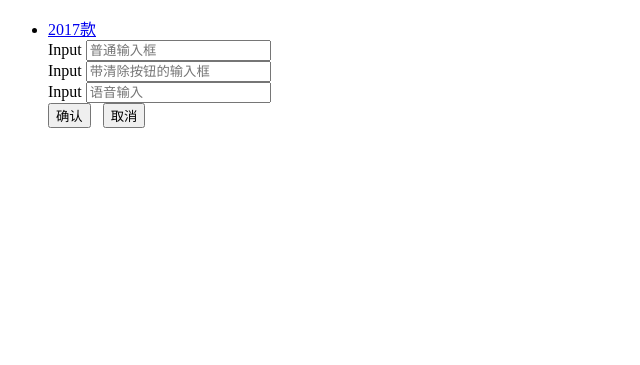
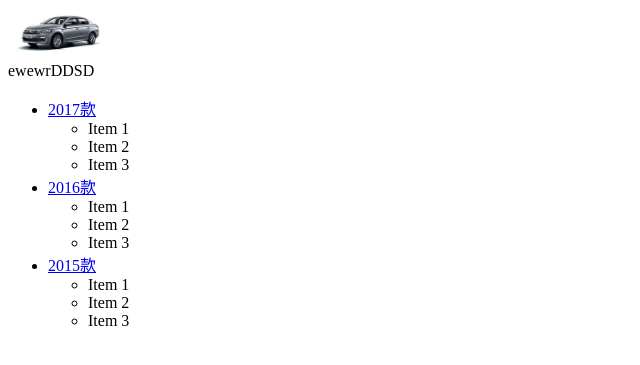
Before and after one commit to hi-noikiy/ServicesOrderH5, a PHP site: page /DbName/app/Home/View/Car_selectcarclass.php in a window 1280 px wide. Shown: the top 365 px of the page, without its empty margins (0-640 px from the left). Run offline with PHP 8.4, Linux system fonts and the light colour scheme.

Commit message:
周三晚间

```diff
--- a/app/Home/View/Car_selectcarclass.php
+++ b/app/Home/View/Car_selectcarclass.php
@@ -4,35 +4,49 @@
 <head>
 	<include file="./app/Home/View/Include_head.php"/>
 	<style>
-
+		.mui-content>.mui-table-view:first-child {
+			margin-top: 0;
+		}
 	</style>
 </head>
 
 <body>
 	<div class="mui-content">
+		<div class="mui-table-view  mui-grid-view">
+			<div class="mui-table-view-cell" style="text-align: left">
+				<img src="__PUBLIC__/assets/images/page1-als.jpg" alt="" height="50">
+			</div>
+			<div class="mui-table-view-cell " style="text-align: left">ewewrDDSD</div>
+		</div>
 		<ul class="mui-table-view">
 			<li class="mui-table-view-cell mui-collapse">
 				<a class="mui-navigate-right" href="#">2017款</a>
 				<div class="mui-collapse-content">
-					<form class="mui-input-group">
-						<div class="mui-input-row">
-							<label>Input</label>
-							<input type="text" placeholder="普通输入框">
-						</div>
-						<div class="mui-input-row">
-							<label>Input</label>
-							<input type="text" class="mui-input-clear" placeholder="带清除按钮的输入框">
-						</div>
-
-						<div class="mui-input-row mui-plus-visible">
-							<label>Input</label>
-							<input type="text" class="mui-input-speech mui-input-clear" placeholder="语音输入">
-						</div>
-						<div class="mui-button-row">
-							<button class="mui-btn mui-btn-primary" type="button" onclick="return false;">确认</button>&nbsp;&nbsp;
-							<button class="mui-btn mui-btn-primary" type="button" onclick="return false;">取消</button>
-						</div>
-					</form>
+					<ul class="mui-table-view">
+						<li class="mui-table-view-cell">Item 1</li>
+						<li class="mui-table-view-cell">Item 2</li>
+						<li class="mui-table-view-cell">Item 3</li>
+					</ul>
+				</div>
+			</li>
+			<li class="mui-table-view-cell mui-collapse">
+				<a class="mui-navigate-right" href="#">2016款</a>
+				<div class="mui-collapse-content">
+					<ul class="mui-table-view">
+						<li class="mui-table-view-cell">Item 1</li>
+						<li class="mui-table-view-cell">Item 2</li>
+						<li class="mui-table-view-cell">Item 3</li>
+					</ul>
+				</div>
+			</li>
+			<li class="mui-table-view-cell mui-collapse">
+				<a class="mui-navigate-right" href="#">2015款</a>
+				<div class="mui-collapse-content">
+					<ul class="mui-table-view">
+						<li class="mui-table-view-cell">Item 1</li>
+						<li class="mui-table-view-cell">Item 2</li>
+						<li class="mui-table-view-cell">Item 3</li>
+					</ul>
 				</div>
 			</li>
 		</ul>
--- a/app/Home/View/_notes/dwsync.xml
+++ b/app/Home/View/_notes/dwsync.xml
@@ -4,5 +4,6 @@
 <file name="Include_head.php" server="dfinfo.21try.com" local="3578540044" remote="3578538900" Dst="-1" />
 <file name="Index_index.php" server="dfinfo.21try.com" local="3578540044" remote="3578536980" Dst="-1" />
 <file name="Car_selectcar.php" server="dfinfo.21try.com" local="131401725731508068" remote="131401730400000000" Dst="0" />
-<file name="Car_selectcarclass.php" server="dfinfo.21try.com" local="131401728461416510" remote="131401731000000000" Dst="0" />
+<file name="Car_selectcarclass.php" server="dfinfo.21try.com" local="131401747633719541" remote="131401748400000000" Dst="0" />
+<file name="Car_inputinfo.php" server="dfinfo.21try.com" local="131401778995338943" remote="131401779600000000" Dst="0" />
 </dwsync>
```
Also changed, not shown: app/Home/View/Car_inputinfo.php (added, +85 -0 lines), public/assets/css/_notes/dwsync.xml, public/assets/css/mui.picker.min.css (added), public/assets/fonts/_notes/dwsync.xml, public/assets/js/_notes/dwsync.xml, public/assets/js/mui.picker.min.js (added).
